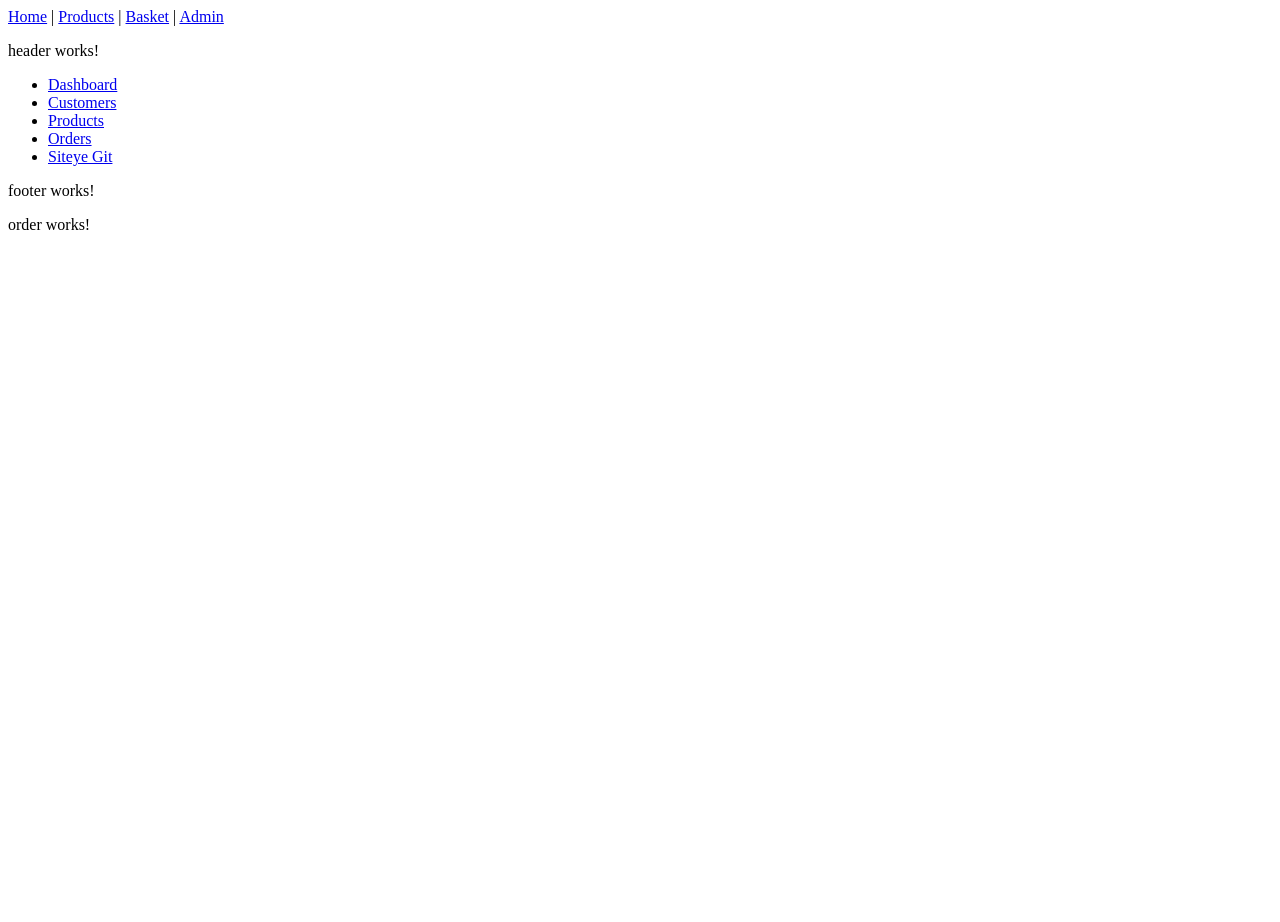
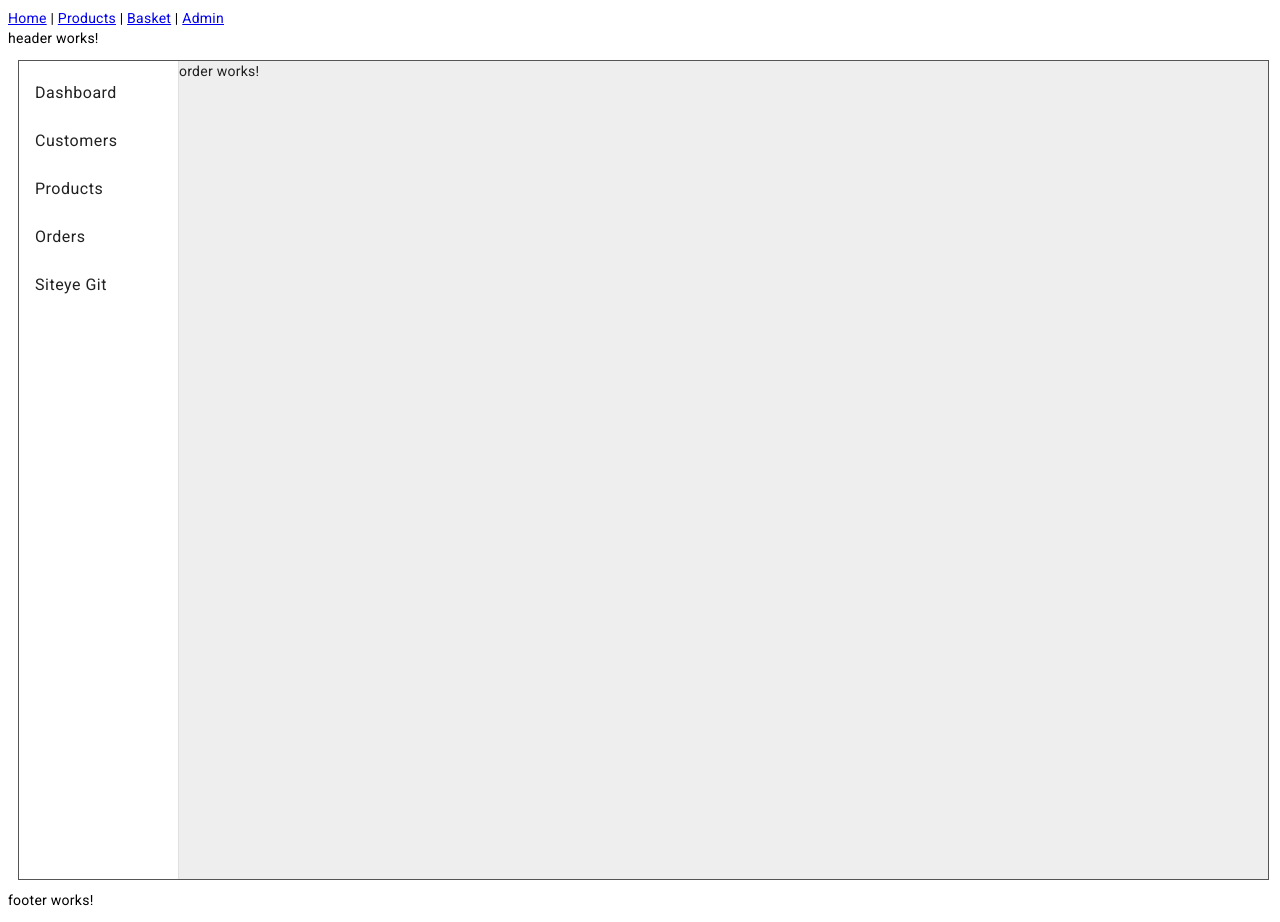
Before and after one commit to mselmanyilmaz/ETicaretClient, an Angular app: page /admin/orders in a window 1280 px wide. Before the commit the page ends 800 px from the top, so only its background shows below. Built offline with nearby package versions, Linux system fonts and the light colour scheme.

Commit message:
Admin layout'a Material altyapısı kuruldu.

```diff
--- a/angular.json
+++ b/angular.json
@@ -39,6 +39,7 @@
               }
             ],
             "styles": [
+              "@angular/material/prebuilt-themes/pink-bluegrey.css",
               "src/styles.scss"
             ],
             "scripts": [],
@@ -103,6 +104,7 @@
               }
             ],
             "styles": [
+              "@angular/material/prebuilt-themes/pink-bluegrey.css",
               "src/styles.scss"
             ],
             "scripts": []
--- a/package.json
+++ b/package.json
@@ -12,10 +12,12 @@
   "private": true,
   "dependencies": {
     "@angular/animations": "^18.2.0",
+    "@angular/cdk": "~17.3.10",
     "@angular/common": "^18.2.0",
     "@angular/compiler": "^18.2.0",
     "@angular/core": "^18.2.0",
     "@angular/forms": "^18.2.0",
+    "@angular/material": "~17.3.10",
     "@angular/platform-browser": "^18.2.0",
     "@angular/platform-browser-dynamic": "^18.2.0",
     "@angular/platform-server": "^18.2.0",
--- a/src/app/admin/layout/components/components.module.ts
+++ b/src/app/admin/layout/components/components.module.ts
@@ -4,6 +4,7 @@ import { HeaderComponent } from './header/header.component';
 import { SidebarComponent } from './sidebar/sidebar.component';
 import { FooterComponent } from './footer/footer.component';
 import { RouterModule } from '@angular/router';
+import {MatListModule} from '@angular/material/list';
 
 
 @NgModule({
@@ -14,7 +15,8 @@ import { RouterModule } from '@angular/router';
   ],
   imports: [
     CommonModule,
-    RouterModule
+    RouterModule,
+    MatListModule
   ],
   exports: [
      HeaderComponent,
--- a/src/app/admin/layout/components/sidebar/sidebar.component.html
+++ b/src/app/admin/layout/components/sidebar/sidebar.component.html
@@ -1,7 +1,8 @@
-<ul>
-    <li><a routerLink="/admin">Dashboard</a></li>
-    <li><a routerLink="customers">Customers</a></li>
-    <li><a routerLink="products">Products</a></li>
-    <li><a routerLink="orders">Orders</a></li>
-    <li><a routerLink="">Siteye Git</a></li>
-</ul>
+<mat-list role="list">
+    <a mat-list-item role="listitem" routerLink="/admin">Dashboard</a>
+    <a mat-list-item role="listitem" routerLink="customers">Customers</a>
+    <a mat-list-item role="listitem" routerLink="products">Products</a>
+    <a mat-list-item role="listitem" routerLink="orders">Orders</a>
+    <a mat-list-item role="listitem" routerLink="">Siteye Git</a>
+
+  </mat-list>
--- a/src/app/admin/layout/layout.component.html
+++ b/src/app/admin/layout/layout.component.html
@@ -1,5 +1,15 @@
 <app-header></app-header>
-<app-sidebar></app-sidebar>
-<app-footer></app-footer>
 
-<router-outlet></router-outlet>
+<mat-drawer-container class="admin-container">
+
+    <mat-drawer mode="side" opened class="admin-left">
+        <app-sidebar></app-sidebar>
+    </mat-drawer>
+
+    <mat-drawer-content>
+        <router-outlet></router-outlet>
+    </mat-drawer-content>
+
+  </mat-drawer-container>
+
+  <app-footer></app-footer>
--- a/src/app/admin/layout/layout.component.scss
+++ b/src/app/admin/layout/layout.component.scss
@@ -0,0 +1,13 @@
+.admin-container {
+    width: 99%;
+    height: 820px;
+    margin: 10px;
+    border: 1px solid #555;
+    /* The background property is added to clearly distinguish the borders between drawer and main
+       content */
+    background: #eee;
+  }
+
+  .admin-left {
+    width: 160px;
+  }
--- a/src/app/admin/layout/layout.module.ts
+++ b/src/app/admin/layout/layout.module.ts
@@ -3,7 +3,7 @@ import { CommonModule } from '@angular/common';
 import { LayoutComponent } from './layout.component';
 import { ComponentsModule } from './components/components.module';
 import { RouterModule } from '@angular/router';
-
+import {MatSidenavModule} from '@angular/material/sidenav';
 
 
 @NgModule({
@@ -13,7 +13,8 @@ import { RouterModule } from '@angular/router';
   imports: [
     CommonModule,
     ComponentsModule,
-    RouterModule
+    RouterModule,
+    MatSidenavModule
   ],
   exports: [
     LayoutComponent
--- a/src/app/app.module.ts
+++ b/src/app/app.module.ts
@@ -5,6 +5,7 @@ import { AppRoutingModule } from './app-routing.module';
 import { AppComponent } from './app.component';
 import { AdminModule } from './admin/admin.module';
 import { UiModule } from './ui/ui.module';
+import { provideAnimationsAsync } from '@angular/platform-browser/animations/async';
 
 @NgModule({
   declarations: [
@@ -17,7 +18,8 @@ import { UiModule } from './ui/ui.module';
     UiModule
   ],
   providers: [
-    provideClientHydration()
+    provideClientHydration(),
+    provideAnimationsAsync()
   ],
   bootstrap: [AppComponent]
 })
--- a/src/index.html
+++ b/src/index.html
@@ -6,8 +6,10 @@
   <base href="/">
   <meta name="viewport" content="width=device-width, initial-scale=1">
   <link rel="icon" type="image/x-icon" href="favicon.ico">
+  <link href="https://fonts.googleapis.com/css2?family=Roboto:wght@300;400;500&display=swap" rel="stylesheet">
+  <link href="https://fonts.googleapis.com/icon?family=Material+Icons" rel="stylesheet">
 </head>
-<body>
+<body class="mat-typography">
   <app-root></app-root>
 </body>
 </html>
--- a/src/styles.scss
+++ b/src/styles.scss
@@ -1 +1 @@
-/* You can add global styles to this file, and also import other style files */
+@import "../node_modules/@angular/material/prebuilt-themes/deeppurple-amber.css";
```
Also changed, not shown: 1 other file (tests, documents, lock files or other folders).
